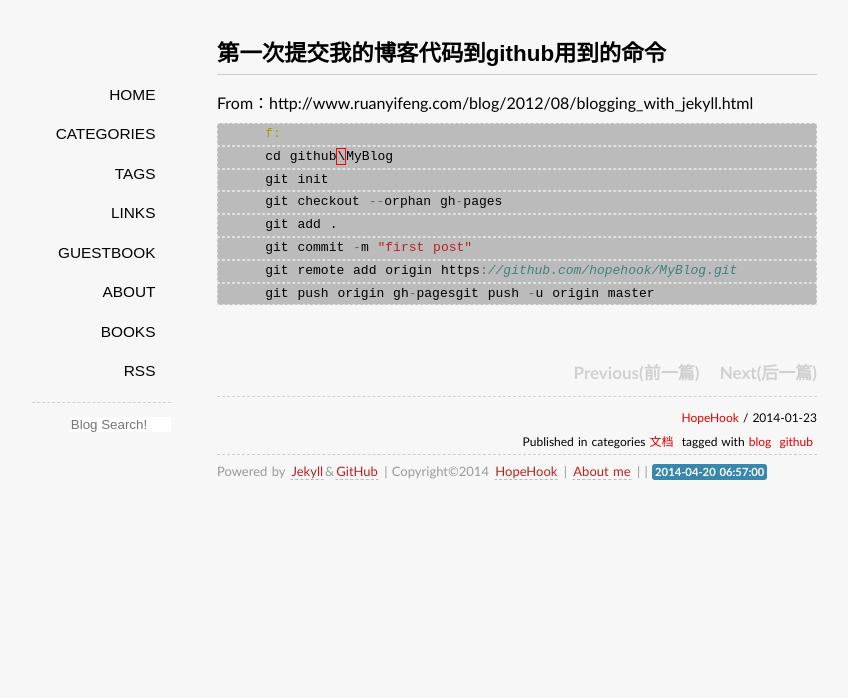
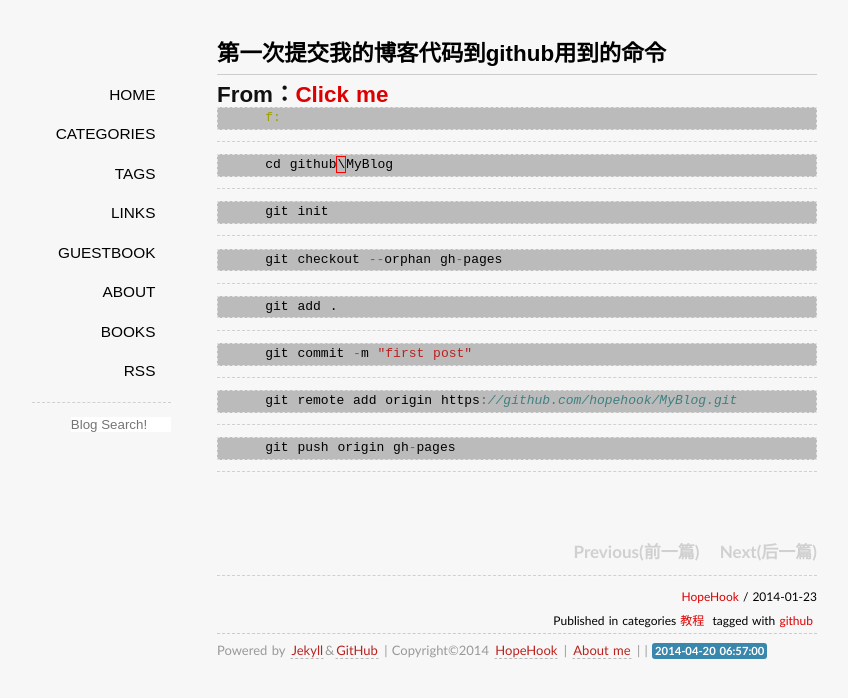
Before and after one commit to hopehook/HopeHook.com, a Jekyll site: the page built from _posts/2014-01-23-first_commit_myblog_to_github.md, in a window 1280 px wide. Shown: the top 698 px of the page, without its empty margins (123-971 px from the left). Built offline with Jekyll 4.4.1, drawn with Linux system fonts in a browser that asks for light colours; some web fonts are replaced; Markdown is read by kramdown in place of the engine named in the settings; comment, search, counter and statistics services are not loaded.

Commit message:
Update 2014-01-23-first_commit_myblog_to_github.md

```diff
--- a/_posts/2014-01-23-first_commit_myblog_to_github.md
+++ b/_posts/2014-01-23-first_commit_myblog_to_github.md
@@ -2,49 +2,51 @@
 date: 2014-01-23
 layout: post
 title: 第一次提交我的博客代码到github用到的命令
-thread: 3
-categories: 文档
-tags: blog github
+categories: 教程
+tags: github
 ---
-From：http://www.ruanyifeng.com/blog/2012/08/blogging_with_jekyll.html
+
+From：[Click me](http://www.ruanyifeng.com/blog/2012/08/blogging_with_jekyll.html)
+---
 
 {% highlight cpp %}
     f:
 {% endhighlight %}
 
-
+---
 
 {% highlight cpp %}
     cd github\MyBlog
 {% endhighlight %}
 
-
+---
 
 {% highlight cpp %}
     git init
 {% endhighlight cpp %}
-
+---
 
 {% highlight cpp %}
     git checkout --orphan gh-pages
 {% endhighlight %}
-
+---
 
 {% highlight cpp %}
     git add .
 {% endhighlight %}
-
+---
 
 {% highlight cpp %}
     git commit -m "first post"
 {% endhighlight %}
-
+---
 
 {% highlight cpp %}
     git remote add origin https://github.com/hopehook/MyBlog.git
 {% endhighlight %}
-
+---
 
 {% highlight cpp %}
-    git push origin gh-pagesgit push -u origin master
+    git push origin gh-pages
 {% endhighlight %}
+---
```
